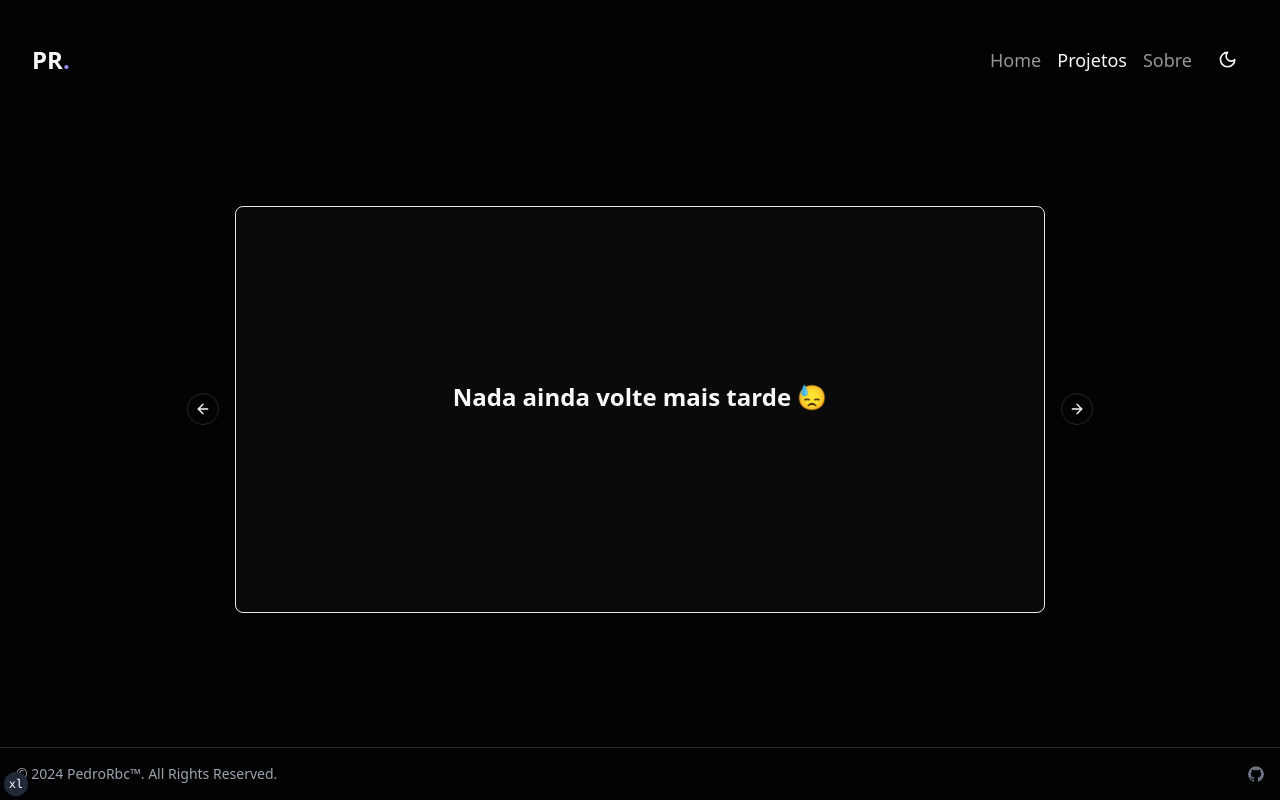
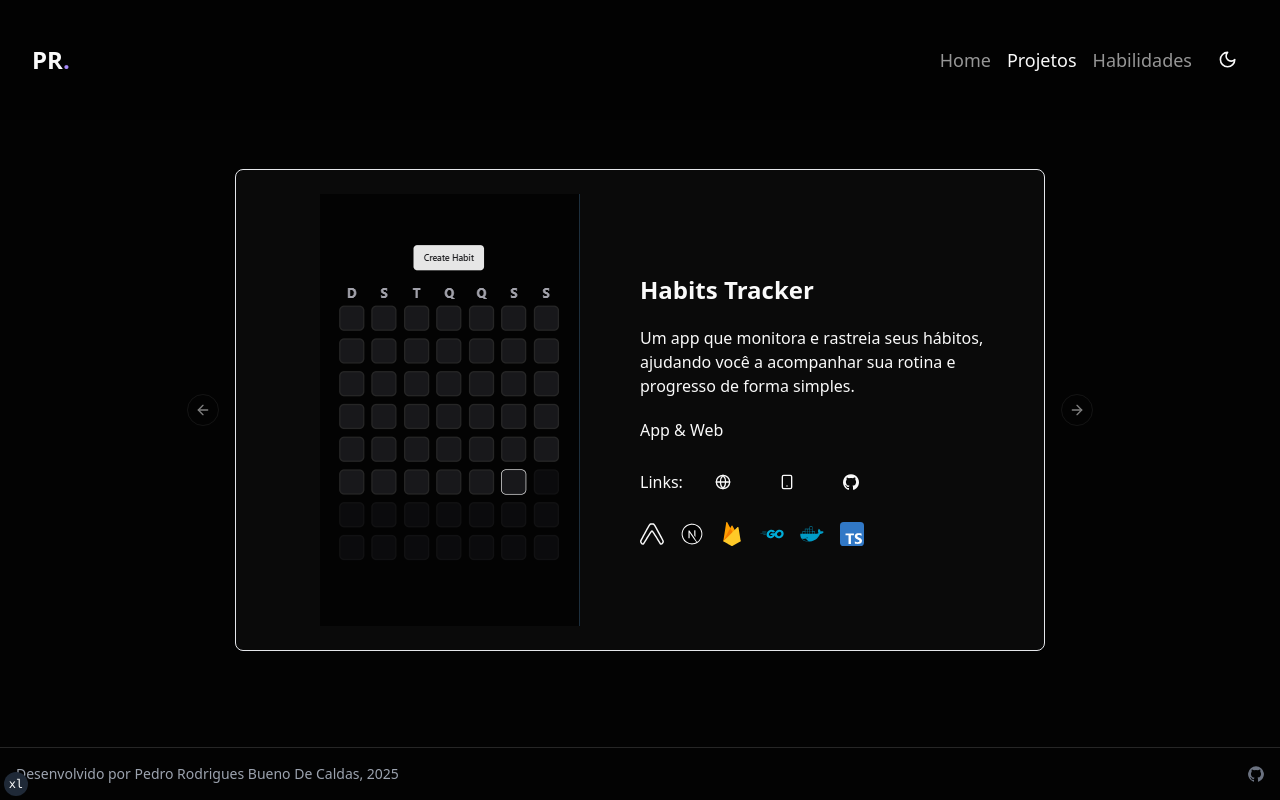
Before and after one commit to PedroRBC/portifolio, a Next.js app: page /projects in a window 1280 px wide. Built offline with nearby package versions, Linux system fonts and the light colour scheme.

Commit message:
feat: Add Project

```diff
--- a/package.json
+++ b/package.json
@@ -12,6 +12,7 @@
   "dependencies": {
     "@radix-ui/react-avatar": "^1.0.4",
     "@radix-ui/react-dropdown-menu": "^2.0.6",
+    "@radix-ui/react-hover-card": "^1.1.6",
     "@radix-ui/react-slot": "^1.0.2",
     "@vercel/analytics": "^1.2.2",
     "@vercel/speed-insights": "^1.0.10",
--- a/src/app/projects/projectsCarrousel.tsx
+++ b/src/app/projects/projectsCarrousel.tsx
@@ -9,8 +9,19 @@ import {
 } from "@/components/ui/carousel";
 
 import { Card, CardContent } from "@/components/ui/card";
+import {
+  HoverCard,
+  HoverCardContent,
+  HoverCardTrigger,
+} from "@/components/ui/hover-card";
 import useWindowDimensions from "@/lib/useWindowDimensions";
 import { cn } from "@/lib/utils";
+import Image from "next/image";
+import { Button } from "@/components/ui/button";
+import { Icons } from "@/components/icons";
+import { Globe, Smartphone } from "lucide-react";
+import Link from "next/link";
+import React from "react";
 
 export function CarrouselProjects() {
   const { width } = useWindowDimensions();
@@ -20,13 +31,11 @@ export function CarrouselProjects() {
     <Carousel
       opts={{
         align: "start",
-        loop: true,
       }}
       orientation={isMobile ? "vertical" : "horizontal"}
       className={cn(isMobile ? "w-full" : "w-3/4 md:w-2/3")}
     >
       <CarouselContent className={isMobile ? "h-[350px]" : ""}>
-        <ProjectCard isMobile={isMobile} />
         <ProjectCard isMobile={isMobile} />
       </CarouselContent>
       <CarouselPrevious />
@@ -42,16 +51,86 @@ const ProjectCard = ({ isMobile }: { isMobile: boolean }) => {
         <Card className={cn("flex-1 h-full")}>
           <CardContent
             className={cn(
-              "flex items-center justify-center",
+              "grid grid-cols-2 pt-6 grid-flow-col items-center ",
               isMobile ? "h-full w-full" : "aspect-[2/1]",
             )}
           >
-            <span className="text-2xl font-semibold">
-              Nada ainda volte mais tarde 😓
-            </span>
+            <div className="flex justify-center">
+              <Image
+                alt="Imagem do Projeto"
+                src="/example.png"
+                width={1000}
+                height={1}
+                className="h-full w-auto select-none"
+              />
+            </div>
+            <div className="flex flex-col gap-5">
+              <span className="text-2xl font-semibold">Habits Tracker</span>
+              <span>
+                Um app que monitora e rastreia seus hábitos, ajudando você a
+                acompanhar sua rotina e progresso de forma simples.
+              </span>
+              <span>App & Web</span>
+              <div className="flex items-center gap-4">
+                <span>Links:</span>
+                <Button variant="ghost" asChild>
+                  <Link href="https://habits.pedrorbc.com/">
+                    <Globe className="w-4 h-4" />
+                  </Link>
+                </Button>
+                <Button variant="ghost" asChild>
+                  <Link href="https://github.com/PedroRBC/habits/releases/latest">
+                    <Smartphone className="w-4 h-4" />
+                  </Link>
+                </Button>
+                <Button variant="ghost" asChild>
+                  <Link href="https://github.com/PedroRBC/habits">
+                    <Icons.gitHub className="w-4 h-4 " />
+                  </Link>
+                </Button>
+              </div>
+
+              <div className="flex gap-4">
+                <HoverButton text="Expo">
+                  <Icons.expo className="w-6 h-6" />
+                </HoverButton>
+                <HoverButton text="Next.js">
+                  <Icons.next className="w-6 h-6" />
+                </HoverButton>
+                <HoverButton text="Firebase">
+                  <Icons.firebase className="w-6 h-6" />
+                </HoverButton>
+                <HoverButton text="GoLang">
+                  <Icons.go className="w-6 h-6" />
+                </HoverButton>
+                <HoverButton text="Docker">
+                  <Icons.docker className="w-6 h-6" />
+                </HoverButton>
+                <HoverButton text="TypeScript">
+                  <Icons.typeScript className="w-6 h-6" />
+                </HoverButton>
+              </div>
+            </div>
           </CardContent>
         </Card>
       </div>
     </CarouselItem>
   );
 };
+
+const HoverButton = ({
+  text,
+  children,
+}: {
+  text: string;
+  children: React.ReactNode;
+}) => {
+  return (
+    <HoverCard>
+      <HoverCardTrigger>{children}</HoverCardTrigger>
+      <HoverCardContent className="w-auto">
+        <span>{text}</span>
+      </HoverCardContent>
+    </HoverCard>
+  );
+};
--- a/src/components/footer.tsx
+++ b/src/components/footer.tsx
@@ -4,11 +4,11 @@ export default function Footer() {
       <div className="mx-auto w-full max-w-screen-xl p-4">
         <div className="flex items-center justify-between">
           <span className="text-sm text-gray-500 sm:text-center dark:text-gray-400">
-            © 2024{" "}
+            Desenvolvido por{" "}
             <a href="https://pedrorbc.com/" className="hover:underline">
-              PedroRbc™
+              Pedro Rodrigues Bueno De Caldas
             </a>
-            . All Rights Reserved.
+            , 2025
           </span>
           <div className="flex space-x-5 justify-center">
             <a
--- /dev/null
+++ b/src/components/ui/hover-card.tsx
@@ -0,0 +1,29 @@
+"use client";
+
+import * as React from "react";
+import * as HoverCardPrimitive from "@radix-ui/react-hover-card";
+
+import { cn } from "@/lib/utils";
+
+const HoverCard = HoverCardPrimitive.Root;
+
+const HoverCardTrigger = HoverCardPrimitive.Trigger;
+
+const HoverCardContent = React.forwardRef<
+  React.ElementRef<typeof HoverCardPrimitive.Content>,
+  React.ComponentPropsWithoutRef<typeof HoverCardPrimitive.Content>
+>(({ className, align = "center", sideOffset = 4, ...props }, ref) => (
+  <HoverCardPrimitive.Content
+    ref={ref}
+    align={align}
+    sideOffset={sideOffset}
+    className={cn(
+      "z-50 w-64 rounded-md border bg-popover p-4 text-popover-foreground shadow-md outline-none data-[state=open]:animate-in data-[state=closed]:animate-out data-[state=closed]:fade-out-0 data-[state=open]:fade-in-0 data-[state=closed]:zoom-out-95 data-[state=open]:zoom-in-95 data-[side=bottom]:slide-in-from-top-2 data-[side=left]:slide-in-from-right-2 data-[side=right]:slide-in-from-left-2 data-[side=top]:slide-in-from-bottom-2 origin-[--radix-hover-card-content-transform-origin]",
+      className,
+    )}
+    {...props}
+  />
+));
+HoverCardContent.displayName = HoverCardPrimitive.Content.displayName;
+
+export { HoverCard, HoverCardTrigger, HoverCardContent };
--- a/src/config/docs.ts
+++ b/src/config/docs.ts
@@ -14,7 +14,7 @@ export const docsConfig: DocsConfig = {
       href: "/projects",
     },
     {
-      title: "Sobre",
+      title: "Habilidades",
       href: "/about",
     },
   ],
```
Also changed, not shown: public/example.png (added), 1 other file (tests, documents, lock files or other folders).
